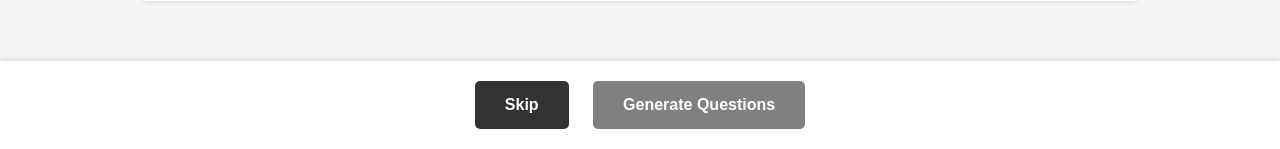
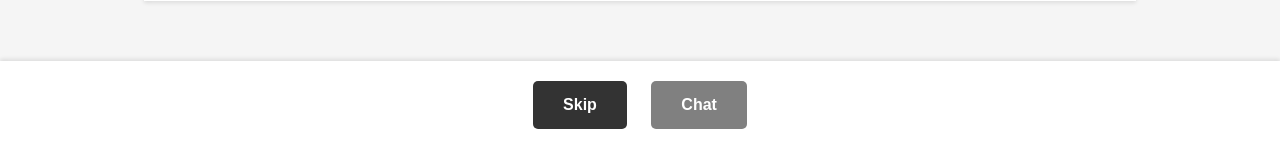
Before and after one commit to SaiShanmukkha/LectureIQ, a Flask app: page /manual_proofread in a window 1280 px wide. Shown: the part 707-856 px from the top of the page. Run offline with Flask 3, Linux system fonts and the light colour scheme; the visitor is signed in with stand-in values (Sample User, id 1).

Commit message:
modified

```diff
--- a/app.py
+++ b/app.py
@@ -14,14 +14,25 @@ from llama_index.core import VectorStoreIndex
 from llama_index.core import Document
 from llama_index.core import Settings
 from llama_index.llms.openai import OpenAI
+from groq import Groq
 
 load_dotenv()
 
 app = Flask(__name__)
 app.secret_key = os.getenv('SECRET_KEY')
-os.environ["OPENAI_API_KEY"] = os.getenv('OPENAI_SECRET_KEY')
+# os.environ["OPENAI_SECRET_KEY"] = os.getenv('OPENAI_SECRET_KEY')
+openai_secret_key = os.getenv('OPENAI_SECRET_KEY')
+if openai_secret_key is not None:
+    os.environ["OPENAI_API_KEY"] = openai_secret_key
+else:
+    raise ValueError("OPENAI_SECRET_KEY environment variable is not set.")
+
 ZOOM_OAUTH_AUTHORIZE_API = 'https://zoom.us/oauth/authorize?'
 ZOOM_TOKEN_API = 'https://zoom.us/oauth/token'
+
+client = Groq(
+    api_key=os.environ.get("GROQ_API_KEY"),
+)
 
 # Initialize LlamaIndex components
 # llm_predictor = LLMPredictor(llm=OpenAI(temperature=0.0, model="gpt-4"))
@@ -219,8 +230,24 @@ def download_audio_file(url, local_filename):
                 f.write(chunk)
     return local_filename
 
-@app.route('/generate_questions', methods=['POST'])
-def generate_questions():
+# @app.route('/chat_with_context', methods=['POST'])
+# def generate_questions():
+#     data = request.get_json()
+#     if not data or 'transcript' not in data:
+#         app.logger.debug('No transcript data received')
+#         return 'Bad Request', 400
+
+#     transcript = data['transcript']
+#     app.logger.debug(f'Transcript received: {transcript}')
+#     questions = generate_questions_from_transcript(transcript)
+#     app.logger.debug(f'Generated questions: {questions}')
+
+#     session["questions"] = questions
+#     return {'questions': questions}, 200
+
+
+@app.route('/chat_with_context', methods=['POST'])
+def chat_with_context():
     data = request.get_json()
     if not data or 'transcript' not in data:
         app.logger.debug('No transcript data received')
--- a/templates/manual_proofread.html
+++ b/templates/manual_proofread.html
@@ -24,17 +24,17 @@
     </main>
     <footer>
         <button id="skipButton" onclick="skipTranscript()">Skip</button>
-        <button id="generateButton" onclick="generateQuestions()" disabled>Generate Questions</button>
+        <button id="chatButton" onclick="generateQuestions()" disabled>Chat</button>
     </footer>
 
     <script>
         const editableTranscript = document.getElementById('editableTranscript');
-        const generateButton = document.getElementById('generateButton');
+        const chatButton = document.getElementById('chatButton');
         // @ts-ignore
         const originalTranscript = {{ transcript|tojson|safe }};
 
         editableTranscript.addEventListener('input', function() {
-            generateButton.disabled = false;
+            chatButton.disabled = false;
         });
 
         function skipTranscript() {
@@ -53,7 +53,7 @@
 
         function generateQuestions() {
             const editedTranscript = editableTranscript.value;
-            fetch('{{ url_for("generate_questions") }}', {
+            fetch('{{ url_for("chat_with_context") }}', {
                 method: 'POST',
                 headers: {
                     'Content-Type': 'application/json'
```
